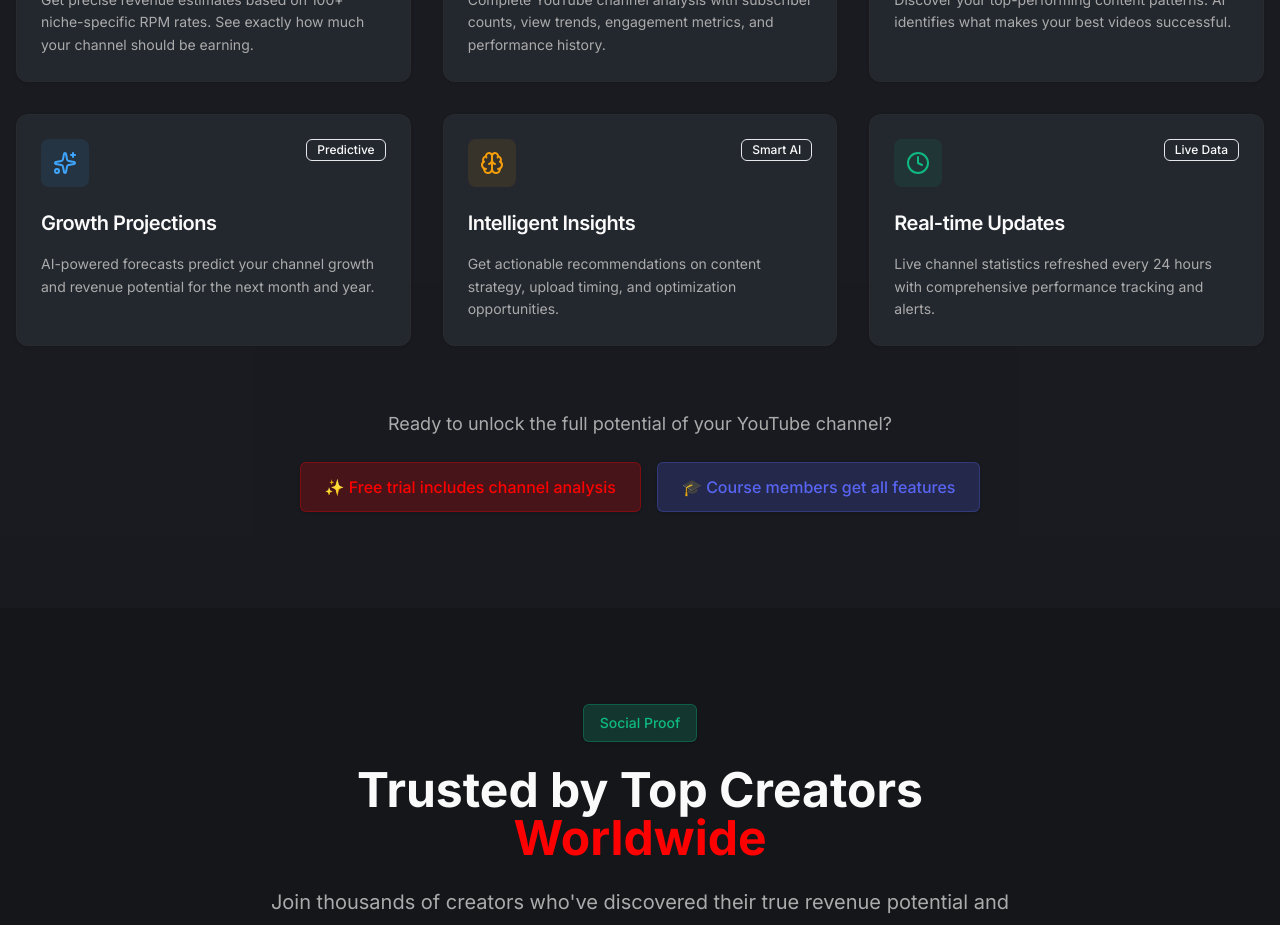
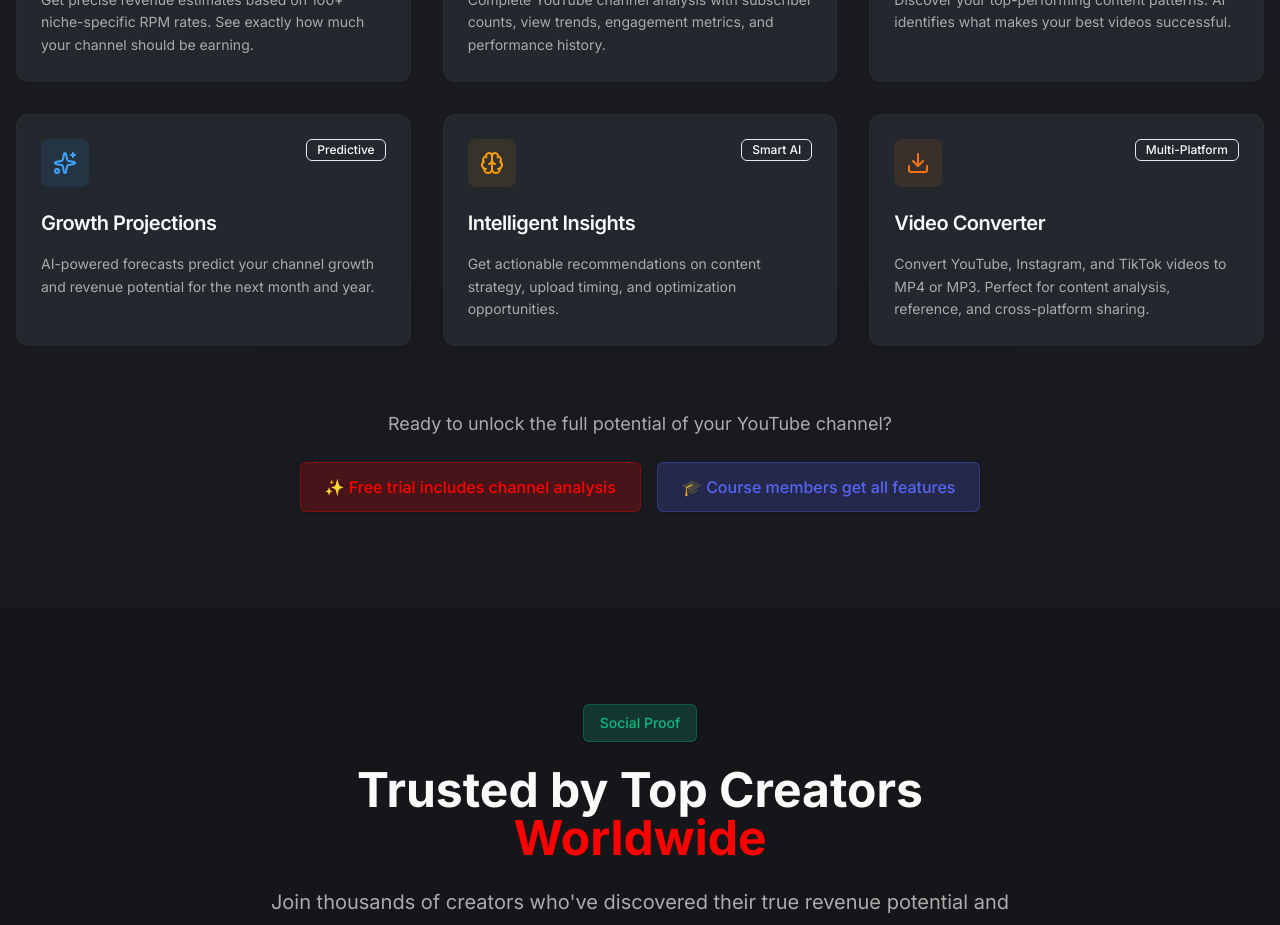
Before and after one commit to Turbo-Adib/socialanalytics, a Next.js app: page / in a window 1280 px wide. Shown: the part 3020-3945 px from the top of the page. Built offline with nearby package versions, Linux system fonts and the light colour scheme; no server answers.

Commit message:
feat: add multi-platform video converter to core features
- Replace real-time updates with Video Converter feature
- Support YouTube, Instagram, and TikTok to MP4/MP3 conversion
- Highlight multi-platform capability for content creators
- Clean up unused icon imports

```diff
--- a/src/components/FeaturesSection.tsx
+++ b/src/components/FeaturesSection.tsx
@@ -1,7 +1,7 @@
 'use client';
 
 import React from 'react';
-import { TrendingUp, DollarSign, Target, Brain, Clock, Shield, BarChart3, Download, Users, Sparkles, Calculator, History } from 'lucide-react';
+import { TrendingUp, DollarSign, Brain, BarChart3, Download, Sparkles } from 'lucide-react';
 import { Card, CardContent, CardDescription, CardHeader, CardTitle } from './ui/card';
 import { Badge } from './ui/badge';
 import { useScrollAnimation, useStaggeredAnimation } from '@/hooks/useScrollAnimation';
@@ -59,12 +59,12 @@ const FeaturesSection: React.FC = () => {
       bgColor: 'bg-accent-orange/10'
     },
     {
-      icon: Clock,
-      title: 'Real-time Updates',
-      description: 'Live channel statistics refreshed every 24 hours with comprehensive performance tracking and alerts.',
-      badge: 'Live Data',
-      color: 'text-accent-green',
-      bgColor: 'bg-accent-green/10'
+      icon: Download,
+      title: 'Video Converter',
+      description: 'Convert YouTube, Instagram, and TikTok videos to MP4 or MP3. Perfect for content analysis, reference, and cross-platform sharing.',
+      badge: 'Multi-Platform',
+      color: 'text-orange-500',
+      bgColor: 'bg-orange-500/10'
     }
   ];
 
```
